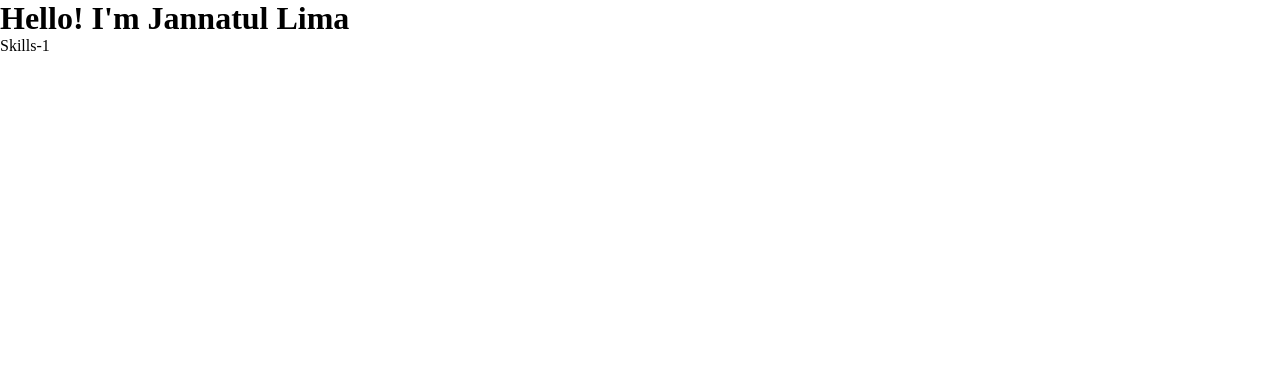
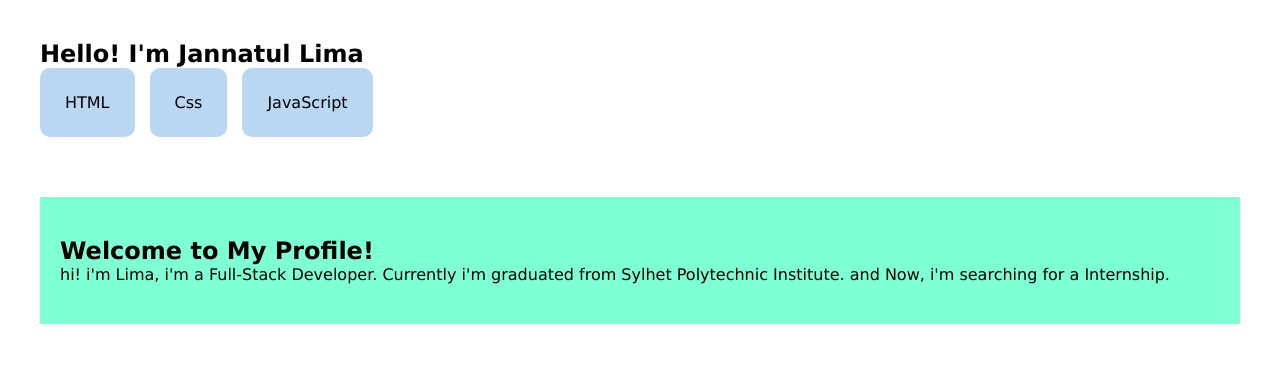
Before and after one commit to JannatulLima9575/-JS-Procoder-BD, a plain HTML site: page DOM-2/index.html in a window 1280 px wide. Drawn offline with Linux system fonts and the light colour scheme.

Commit message:
added scripts.js

```diff
--- a/DOM-2/index.html
+++ b/DOM-2/index.html
@@ -7,12 +7,27 @@
     <link rel="stylesheet" href="style.css">
 </head>
 <body>
-    <h1>Hello! I'm</h1>
+    <section class="section-one">
+        <h1>Hello! I'm</h1>
     <div class="main-box">
         <div class="box">
            Skills-1
         </div>
+        <div class="box">
+           Skills-2
+        </div>
+        <div class="box">
+           Skills-3
+        </div>
     </div>
+    </section>
+
+    <section class="section-two">
+        <div class="hero">
+            <h1>Welcome to My Profile!</h1>
+            <p>hi! i'm Lima, i'm a Full-Stack Developer. Currently i'm graduated from Sylhet Polytechnic Institute. and Now, i'm searching for a Internship.</p>
+        </div>
+    </section>
     <script src="scripts.js"></script>
 </body>
 </html>
--- a/DOM-2/scripts.js
+++ b/DOM-2/scripts.js
@@ -1,2 +1,16 @@
+// Add text inside tags
 let headTitle = document.querySelector('h1');
 headTitle.innerText = headTitle.innerText + ' Jannatul Lima';
+
+// Change text
+let boxes = document.querySelectorAll('.box');
+boxes[0].innerText = 'HTML';
+boxes[1].innerText = 'Css';
+boxes[2].innerText = 'JavaScript';
+
+// using for loop if there will be a lots of content
+/*let newNum = 1;
+for(box of boxes) {
+    box.innerText = `Box No ${newNum}`;
+    newNum++;
+}*/
--- a/DOM-2/style.css
+++ b/DOM-2/style.css
@@ -2,3 +2,24 @@
     padding: 0;
     margin: 0;box-sizing: border-box;
 }
+body {
+    font-family: 'Lucida Sans', 'Lucida Sans Regular', 'Lucida Grande', 'Lucida Sans Unicode', Geneva, Verdana, sans-serif;
+}
+.main-box {
+    display: flex;
+    gap: 15px;
+}
+.box {
+    background: #b9d6f2;
+    border-radius: 10px;
+    text-align: center;
+    padding: 25px;
+    margin-bottom: -20px;
+}
+.section-one, .section-two {
+    padding: 40px;
+}
+.hero {
+    background: aquamarine;
+    padding: 40px 20px;
+}
```
